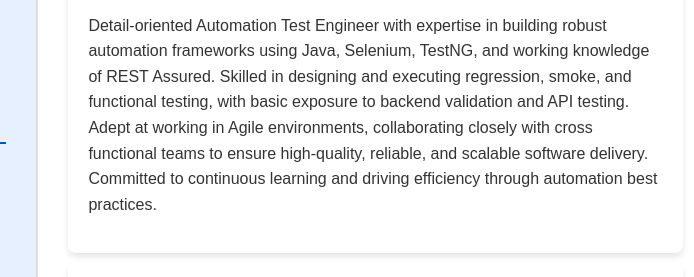
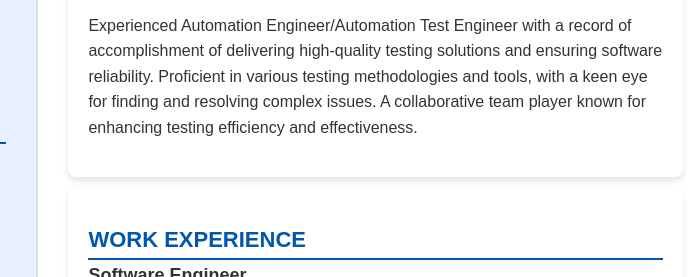
Before and after one commit to shubhamieshubhism/Resume, a plain HTML site: page Shubham_Tirpude_Resume_Version2.html in a window 1280 px wide. Shown: the part 262-539 px from the top of the page, 427-1121 px from the left. Drawn offline with Linux system fonts and the light colour scheme.

Commit message:
profile summary changes commit

```diff
--- a/Shubham_Tirpude_Resume_Version2.html
+++ b/Shubham_Tirpude_Resume_Version2.html
@@ -96,13 +96,7 @@
 
             <section class="profile-summary">
                 <h2>PROFILE SUMMARY</h2>
-                <p>Detail-oriented Automation Test Engineer with expertise in building robust
-                    automation frameworks using Java, Selenium, TestNG, and working knowledge
-                    of REST Assured. Skilled in designing and executing regression, smoke, and
-                    functional testing, with basic exposure to backend validation and API testing.
-                    Adept at working in Agile environments, collaborating closely with cross functional teams to ensure high-quality, reliable, and scalable software delivery.
-                    Committed to continuous learning and driving efficiency through automation best
-                    practices.
+                <p>Experienced Automation Engineer/Automation Test Engineer with a record of accomplishment of delivering high-quality testing solutions and ensuring software reliability. Proficient in various testing methodologies and tools, with a keen eye for finding and resolving complex issues. A collaborative team player known for enhancing testing efficiency and effectiveness.
                     </p>
             </section>
 
```
